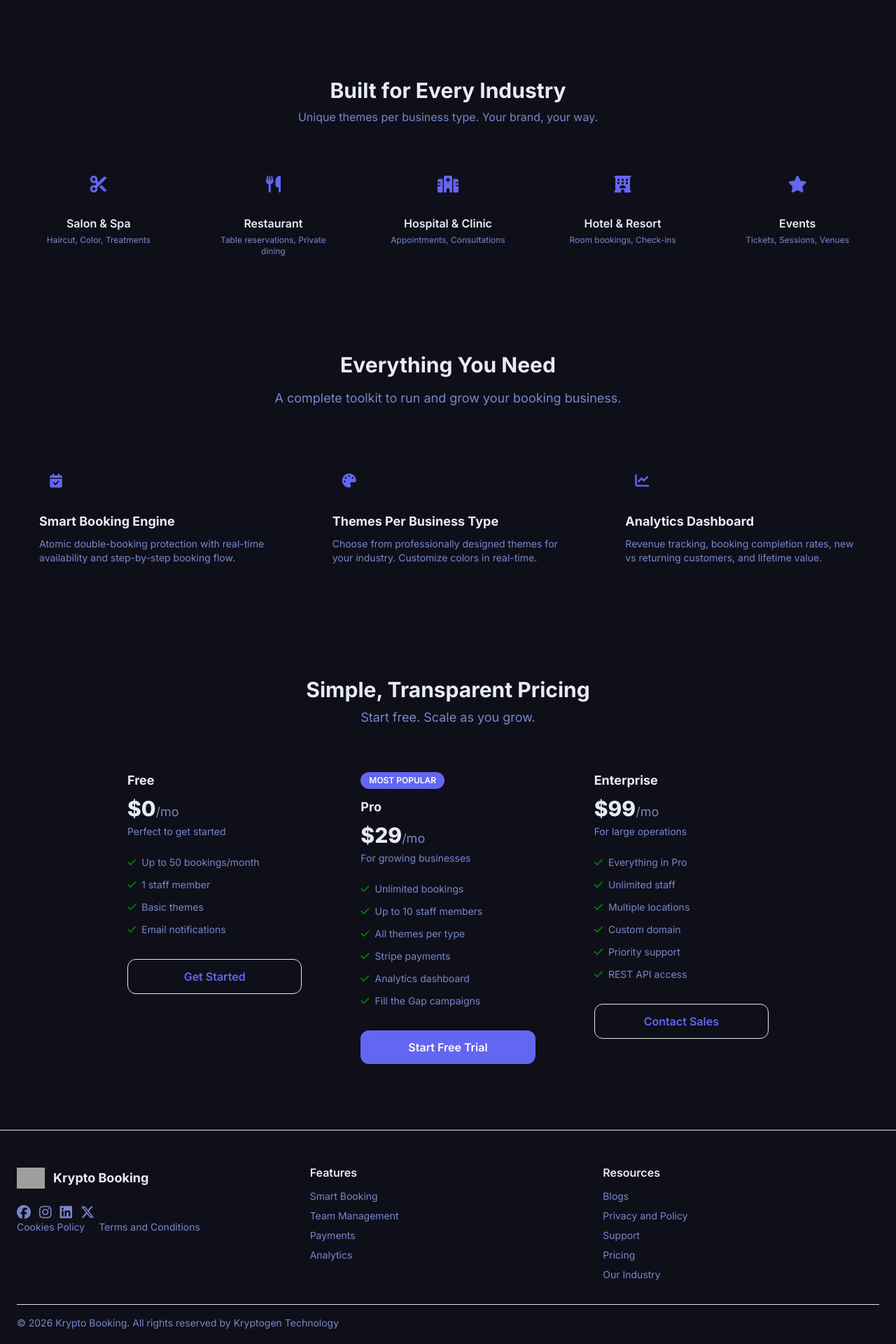
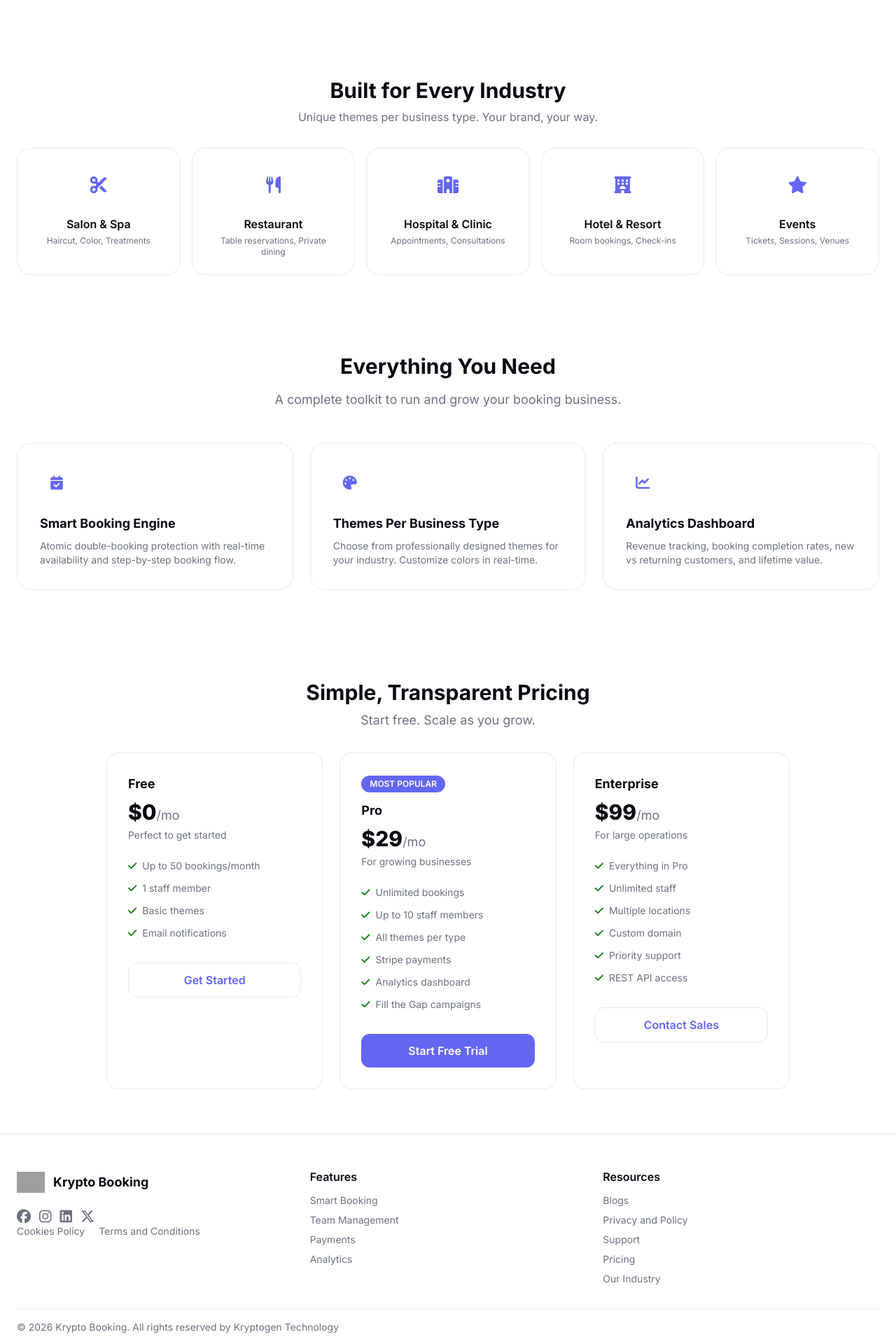
Before and after one commit to tshihab07/Online-Booking-Platform, a Django app: template core/templates/core/home.html in a window 1280 px wide. Shown: the part 2241-4161 px from the top of the page at 70% size. Before the commit the page ends 4139 px from the top, so only its background shows below. Run offline with Django 5.2, Linux system fonts and the light colour scheme; the template is opened without the code that fills it, so the values that code supplies are empty; some libraries are stand-ins or nearby versions; grey boxes are pictures that could not be loaded.

Commit message:
feat(ui): set site title, add favicon and global light/dark variables for theme support

```diff
--- a/templates/base.html
+++ b/templates/base.html
@@ -3,7 +3,7 @@
 <head>
   <meta charset="UTF-8">
   <meta name="viewport" content="width=device-width, initial-scale=1.0">
-  <title>{% block title %}Bookify — Online Booking Platform{% endblock %}</title>
+  <title>{% block title %}Krypto Booking — Online Booking Platform{% endblock %}</title>
   <meta name="description" content="{% block meta_description %}Professional online booking for salons, restaurants, hospitals, hotels and events.{% endblock %}">
 
   <!-- Fonts -->
@@ -12,6 +12,9 @@
 
   <!-- Icons -->
   <link rel="stylesheet" href="https://cdnjs.cloudflare.com/ajax/libs/font-awesome/6.5.0/css/all.min.css">
+
+  <!-- Favicon -->
+  <link rel="icon" href="/media/app_image/KryptoBooking_Favicon.png" />
 
   <!-- Tailwind CDN (dev) -->
   <script src="https://cdn.tailwindcss.com"></script>
@@ -35,6 +38,28 @@
 
   <!-- Global CSS -->
   <link rel="stylesheet" href="/static/css/dashboard.css">
+
+  <!-- Theme variables (light default). Child templates can append to `theme_css`. -->
+  <style>
+    :root{
+      --color-primary:#6366f1;
+      --color-secondary:#8b5cf6;
+      --color-accent:#06b6d4;
+      --bg: #ffffff;
+      --text: #0a0a14;
+      --color-text-muted: #6b7280;
+      --card-bg: #ffffff;
+      --card-border: #e6e6ef;
+    }
+    .dark-mode{
+      --bg: #0a0a14;
+      --text: #e8eaf6;
+      --color-text-muted: #9ca3af;
+      --card-bg: rgba(255,255,255,0.03);
+      --card-border: rgba(99,102,241,0.08);
+    }
+    body{background:var(--bg);color:var(--text)}
+  </style>
 
   <!-- Dynamic theme CSS vars -->
   {% block theme_css %}{% endblock %}
```
